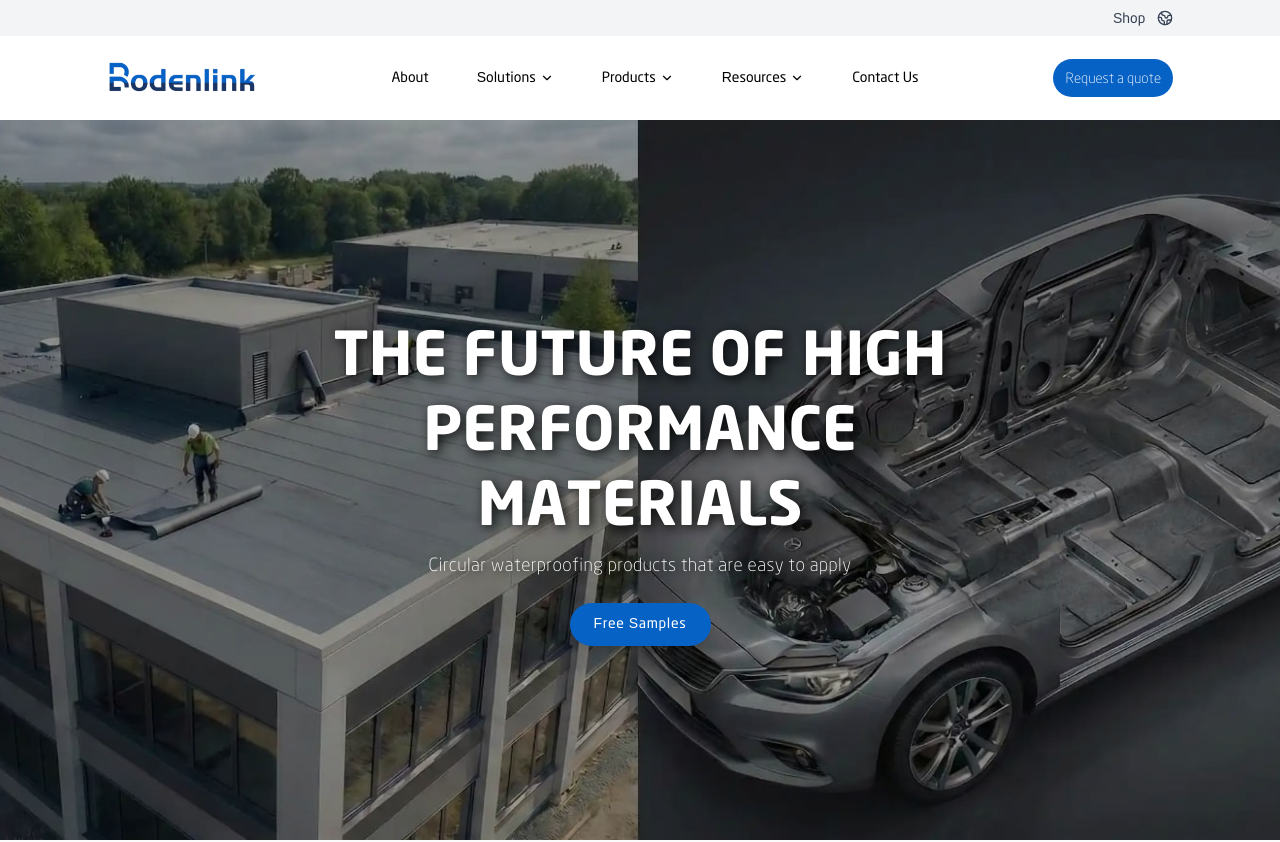
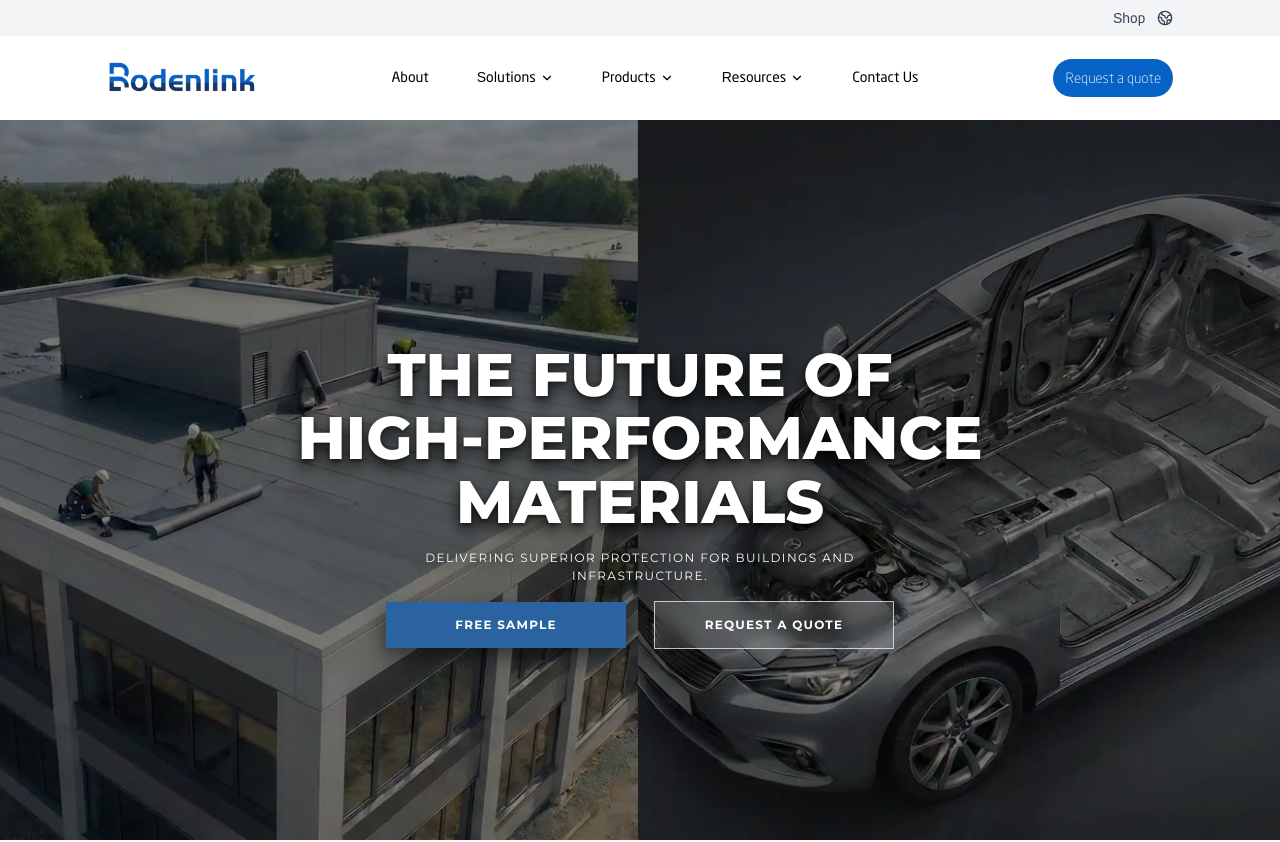
Before and after one commit to Abdulwahab76/leadex-next, a Next.js app: page / in a window 1280 px wide. Shown: the top 842 px of the page. Built offline with nearby package versions, Linux system fonts and the light colour scheme.

Commit message:
fix: hero section heading

```diff
--- /dev/null
+++ b/src/app/font.ts
@@ -0,0 +1,8 @@
+import { Montserrat } from "next/font/google";
+
+export const montserratHero = Montserrat({
+    subsets: ["latin"],
+    weight: ['400', "700", "800"],
+    display: "swap",
+    variable: "--font-montserrat-hero",
+});
--- a/src/app/page.tsx
+++ b/src/app/page.tsx
@@ -1,85 +1,134 @@
-import FeaturesSection from "@/Components/FeatureSection";
+// import FeaturesSection from "@/Components/FeatureSection";
 import FreeSamplesSection from "@/Components/FreeSamplesSection";
 import GetInspiredSection from "@/Components/GetInspiredSection";
-import OurStoryCard from "@/Components/OurStoryCard";
+// import OurStoryCard from "@/Components/OurStoryCard";
 import PartnersLogos from "@/Components/PartnersLogos";
 import ProductsSection from "@/Components/ProductsSection";
 import Image from "next/image";
+import { montserratHero } from "@/app/font";
 
 export default function Home() {
   return (
-    <main  >
-      <section className="relative h-[90vh] w-full flex items-center">
+    <main>
+      <section className={`relative h-[90vh] w-full flex items-center justify-center overflow-hidden     ${montserratHero.className}
+` }>
+
         {/* Background Image */}
         <Image
           src="/images/hero.jpeg"
-          alt="Sustainable roofing"
+          alt="High performance materials"
           fill
           priority
           className="object-cover"
         />
 
-        {/* Optional dark overlay (recommended for readability like reference image) */}
-        <div className="absolute inset-0 bg-black/35" />
+        {/* Dark Overlay – reference accurate */}
+        <div className="absolute inset-0 bg-black/45" />
 
         {/* Content */}
-        <div className="relative z-10 wrapper w-full     text-white text-center">
+        <div className="relative z-10 w-full flex flex-col items-center text-white text-center translate-y-[2vh] px-4">
+
+          {/* Heading */}
           <h1
             className="
-        max-w-3xl
-        font-extrabold
-        text-[28px]
-        leading-tight
-        md:text-4xl
-        lg:text-5xl
-        xl:text-6xl
-        drop-shadow-[3px_3px_6px_rgba(0,0,0,0.85)]
-        text-center
-        mx-auto
-      "
+    max-w-225
+    font-extrabold
+    uppercase
+    tracking-normal
+    leading-[1.06]
+    text-[32px]
+    md:text-[42px]
+    lg:text-[54px]
+    xl:text-[60px]
+    [text-shadow:0_2px_4px_rgba(0,0,0,0.55),0_8px_16px_rgba(0,0,0,0.75)]
+  "
           >
-            THE FUTURE OF HIGH PERFORMANCE MATERIALS
-
+            THE FUTURE OF<br className="hidden sm:block" />
+            HIGH-PERFORMANCE MATERIALS
           </h1>
 
+
+
+          {/* Paragraph */}
           <p
-            className="
-        mt-3
+            className={`
 
-        text-sm
-        sm:text-base
-        lg:text-lg
-        font-light
-        tracking-wide
-        drop-shadow-[2px_2px_4px_rgba(0,0,0,0.8)]
-      "
+      mt-4
+      max-w-140
+      text-[12px]
+        font-normal
+      uppercase
+      tracking-[0.12em]
+      drop-shadow-[0_2px_6px_rgba(0,0,0,0.7)]
+     ` }
           >
-            Circular waterproofing products that are easy to apply
+            Delivering superior protection for buildings and infrastructure.
           </p>
 
-          <button
+          {/* Buttons */}
+          <div
             className="
-        mt-6
-        inline-flex
-        items-center
-        justify-center
-        rounded-full
-        bg-primary-600
-        px-6
-        py-3
-        text-xs
-      font-normal
-        tracking-wider
+      mt-4
+      flex
+      flex-col
+      sm:flex-row
+      lg:gap-7
+      gap-4
+      w-full
+      sm:w-auto
+      items-center
+      justify-center
+    "
+          >
+            {/* Free Sample */}
+            <button
+              className="
+    w-full
+    sm:w-auto
+    min-w-60
+     px-10
+    py-3.5
+    text-[12px]
+    font-bold
+    uppercase
+    tracking-widest
+     transition
+    shadow-[-4px_8px_18px_rgba(0,0,0,0.45)]
+  bg-[#2a63a0]
+  "
+            >
+              Free Sample
+            </button>
+
+
+            {/* Request a Quote */}
+            <button
+              className="
+        w-full
+        sm:w-auto
+        min-w-60
+         border
+        border-white/70
+        bg-white/10
+        px-10
+        py-3.5
+        text-[12px]
+        font-bold
+        uppercase
+            tracking-widest
+
+        backdrop-blur-sm
         transition
-        hover:bg-primary-500
-        shadow-lg
-    cursor-pointer
+        hover:bg-white/20
       "
-          >
-            Free Samples
-          </button>
+            >
+              Request a Quote
+            </button>
+          </div>
+
         </div>
       </section>
+
 
       <GetInspiredSection />
       {/* <FeaturesSection /> */}
```
Also changed, not shown: public/images/WhatsApp Image 2026-02-02 at 12.09.30 PM.jpeg (added).
